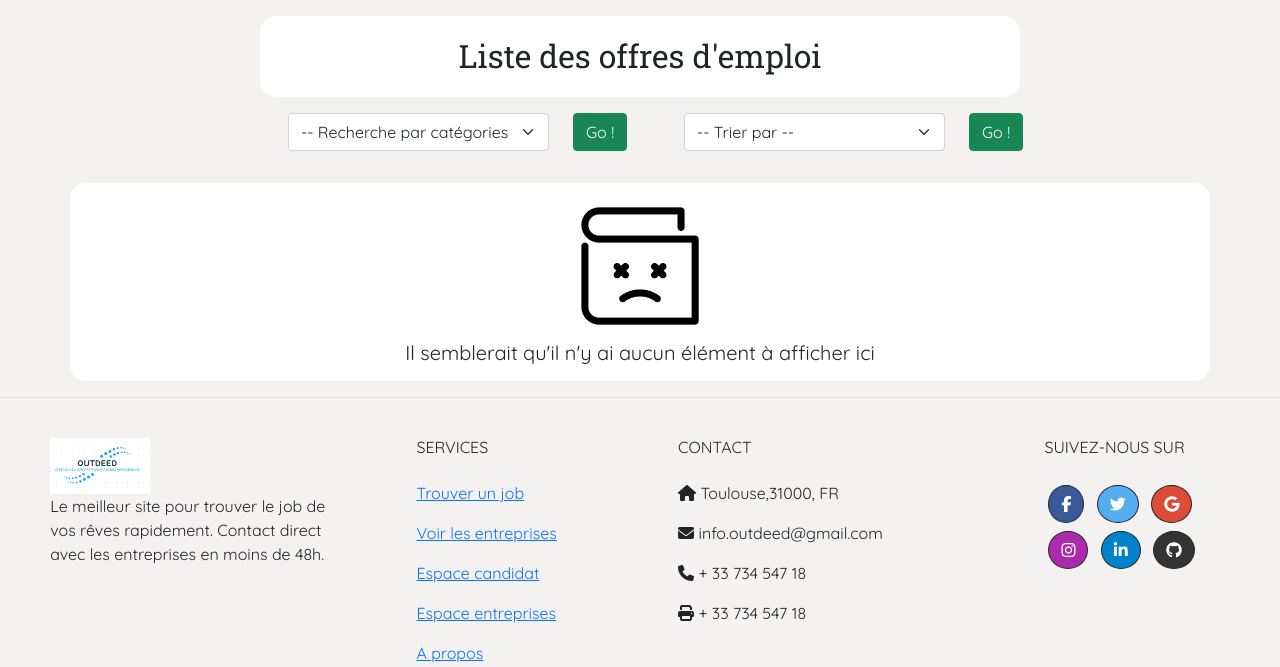
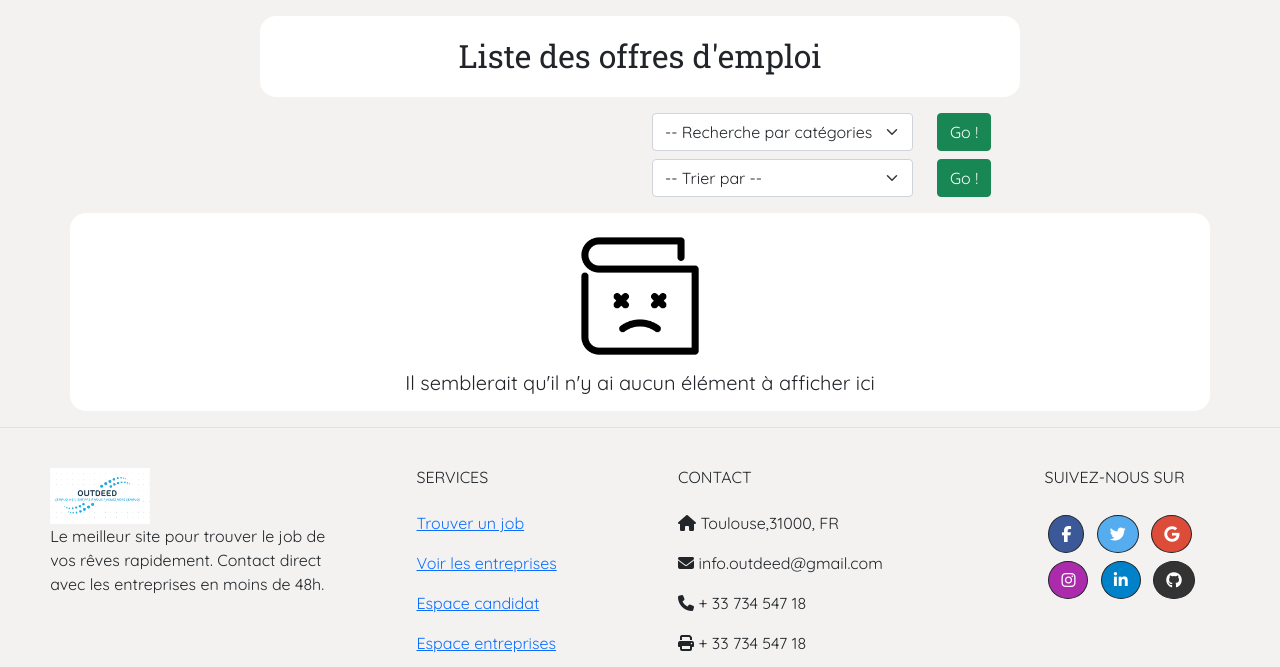
Before and after one commit to MKassabeh/Outdeed, a Symfony app: template templates/job/list.html.twig in a window 1280 px wide. Shown: the part 83-750 px from the top of the page. Run offline with Twig, Linux system fonts and the light colour scheme; the template is opened without the code that fills it, so the values that code supplies are empty; some libraries are stand-ins or nearby versions; some web fonts are replaced.

Commit message:
Update list.html.twig

```diff
--- a/templates/job/add.html.twig
+++ b/templates/job/add.html.twig
@@ -7,7 +7,7 @@
 
 <div class="container mt-3 py-3">
     <div class="row justify-content-center ">
-        <div class="col-12 col-md-10 col-lg-8 blanc">
+        <div class="col-8 col-md-8 col-lg-8 blanc">
             <h1 class="text-center font_title fw-bold">Publier une offre d'emploi</h1>
         </div>
     </div>
@@ -15,7 +15,7 @@
 
 <div class="container my-5 ">
     <div class="row justify-content-center ">
-        <div class="col-12 col-md-10 col-lg-8 blanc">
+        <div class="col-8 col-md-8 col-lg-8 blanc">
             <form method="post" id="addArticle">
                 <div class="mb-3 fw-bold">
                     <label for="title ">Titre de l'offre : </label>
--- a/templates/job/list.html.twig
+++ b/templates/job/list.html.twig
@@ -13,17 +13,17 @@
 
 <div class="container py-3">
     <div class="row justify-content-center ">
-        <div class="col-12 col-md-10 col-lg-8 blanc">
+        <div class="col-8 col-md-8 col-lg-8 blanc">
             <h1 class="text-center">Liste des offres d'emploi</h1>
         </div>
     </div>
 </div>
 
 
-<div class="container">
-    <div class="row">
-        <div class="col-2"></div>
-        <div class="col-3 ms-3">
+<div class="container" id="tri">
+    <div class="row mb-2">
+        <div class="col-lg-6 col-md-2 col-2"></div>
+        <div class="col-lg-3 col-6">
             <form method="get" id="category_sort">
                 <select class="form-select" name="category" id="category">
                     <option value="0" selected disabled>-- Recherche par catégories --</option>
@@ -32,11 +32,14 @@
                     {% endfor %}
                 </select>
         </div>
-        <div class="col-1">
+        <div class="col-lg-1 col-2">
             <input type="submit" class="btn btn-success" value="Go !">
             </form>
         </div>
-        <div class="col-3 ms-3">
+    </div>
+    <div class="row">
+        <div class="col-lg-6 col-2"></div>
+        <div class="col-lg-3 col-6">
             <form method="get" id="job_sort">
                 <select class="form-select" name="sort" id="sort">
                     <option value="0" selected disabled>-- Trier par --</option>
@@ -48,51 +51,50 @@
                     <option value="categoryDESC">Categories (Ordre alphabetique inversé)</option>
                 </select>
         </div>
-        <div class="col-1">
+        <div class="col-lg-1 col-2">
             <input type="submit" class="btn btn-success" value="Go !">
             </form>
         </div>
-        <div class="col-2"></div>
     </div>
 </div>
 
-<div class="container mt-3 py-3">
+<div class="container py-3">
     <div class="row justify-content-center">
         {% if jobs is empty %}
         {% include 'empty.html.twig' %}
         {% endif %}
         {% for job in jobs %}
-        <div class="col-md-10 col-lg-8 blanc m-3">
+        <div class="col-10 col-md-8 col-lg-10 blanc m-3">
             <div class="card m-3">
                 <div class="card-header p-4">
                     <h5 class="font_title"> {{ job.title|capitalize }} | {{job.companyName|capitalize}}</h5>
                 </div>
-                <div class="card-body d-flex justify-content-between">
-
-                    <div class="me-4">
+                <div class="card-body">
+                    <div class="row">
+                        <div class="col-lg-2 col-md-12 mb-md-3 mb-lg-0 text-center">
                             <img width="142" class="img-fluid"
                                 src="{{ asset('img/category/' ~ logoCategories[job.category]) }}" alt="{{ job.category }}">
                         </div>
-                    <div>
+                        <div class="col-lg-7 col-md-6">
                             <p class="card-title">{{ job.city }}</p>
                             <p class="card-title">{{ job.wages }} par mois | {{ job.contractType }}</p>
                             <p class="card-text">{{ job.descriptionJob|slice(0, 50) }}...</p>
-                        <div>
-                            <a href="{{ path('job_view', {id: job.id}) }}" class="btn btn-outline-primary">
+                            <div class="text-lg-start text-md-center text-center">
+                                <a href="{{ path('job_view', {id: job.id}) }}" class="mb-lg-0 mb-md-2 mb-2 btn btn-outline-primary">
                                     Voir plus ...
                                 </a>
-                            <a href="{{ path('favourite_add', {id: job.id}) }}" class="mt-2 btn btn-outline-warning">
+                                <a href="{{ path('favourite_add', {id: job.id}) }}" class="mb-lg-0 mb-md-0 mb-2 btn btn-outline-warning">
                                     <i class="far fa-heart"></i> Ajouter aux favoris
                                 </a>
                             </div>
                         </div>
-                    <div class="border rounded position-relative py-2 px-2 ">
+                        <div class="border rounded col-lg-3 col-md-6">
                             <p class="card-title"><strong>Salaire : </strong>{{ job.wages }} par mois </p>
                             <p class="card-title"><strong>Horaires : </strong>{{ job.schedule }}</p>
-                        <p class="card_date text-muted position-absolute "><strong>Publiée le : </strong>{{
+                            <p class="card_date text-muted"><strong>Publiée le : </strong>{{
                                 job.publishedAt|date('d-m-Y') }}</p>
                         </div>
-
+                    </div>
                 </div>
             </div>
         </div>
```
Lines whose indentation alone changed are shown as unchanged.
